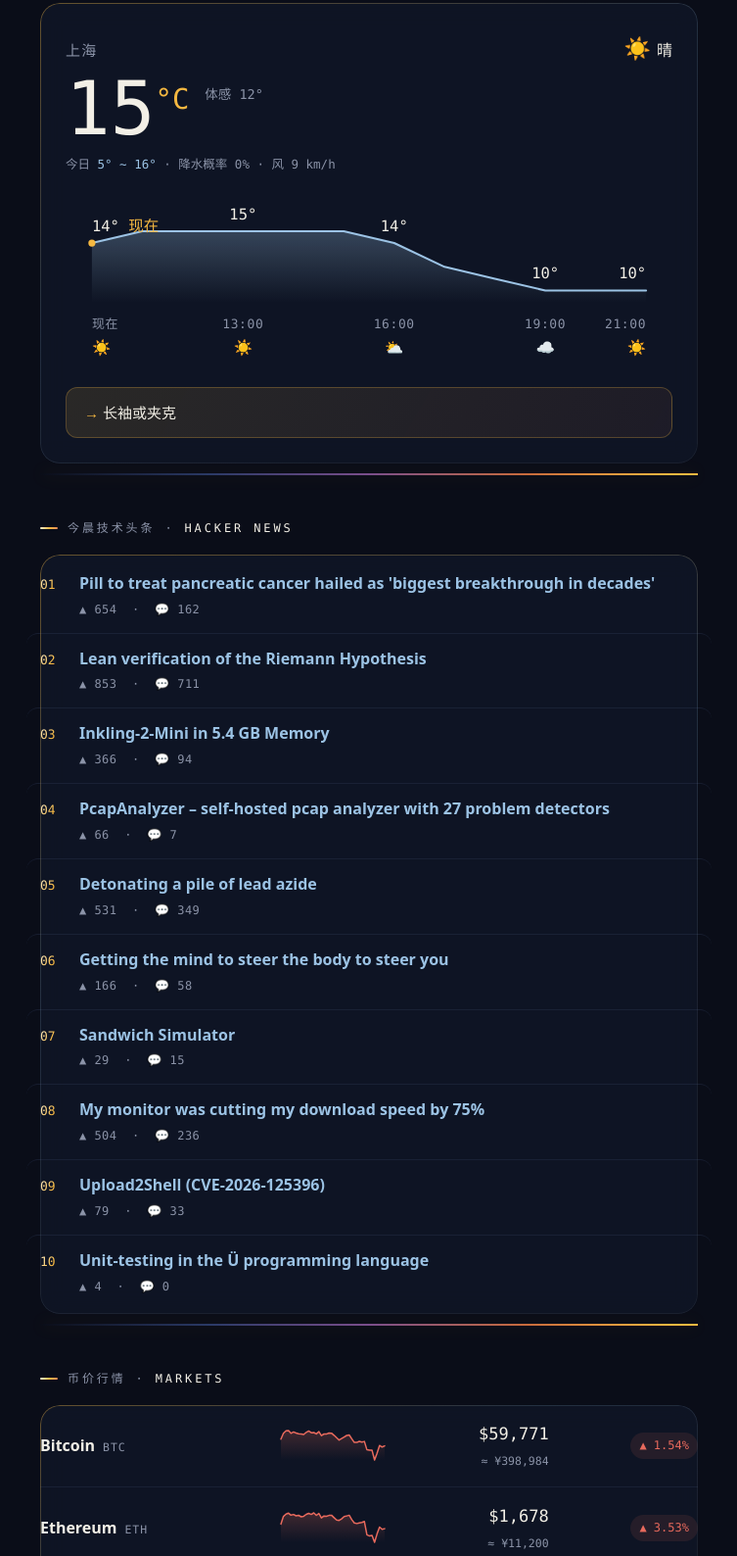
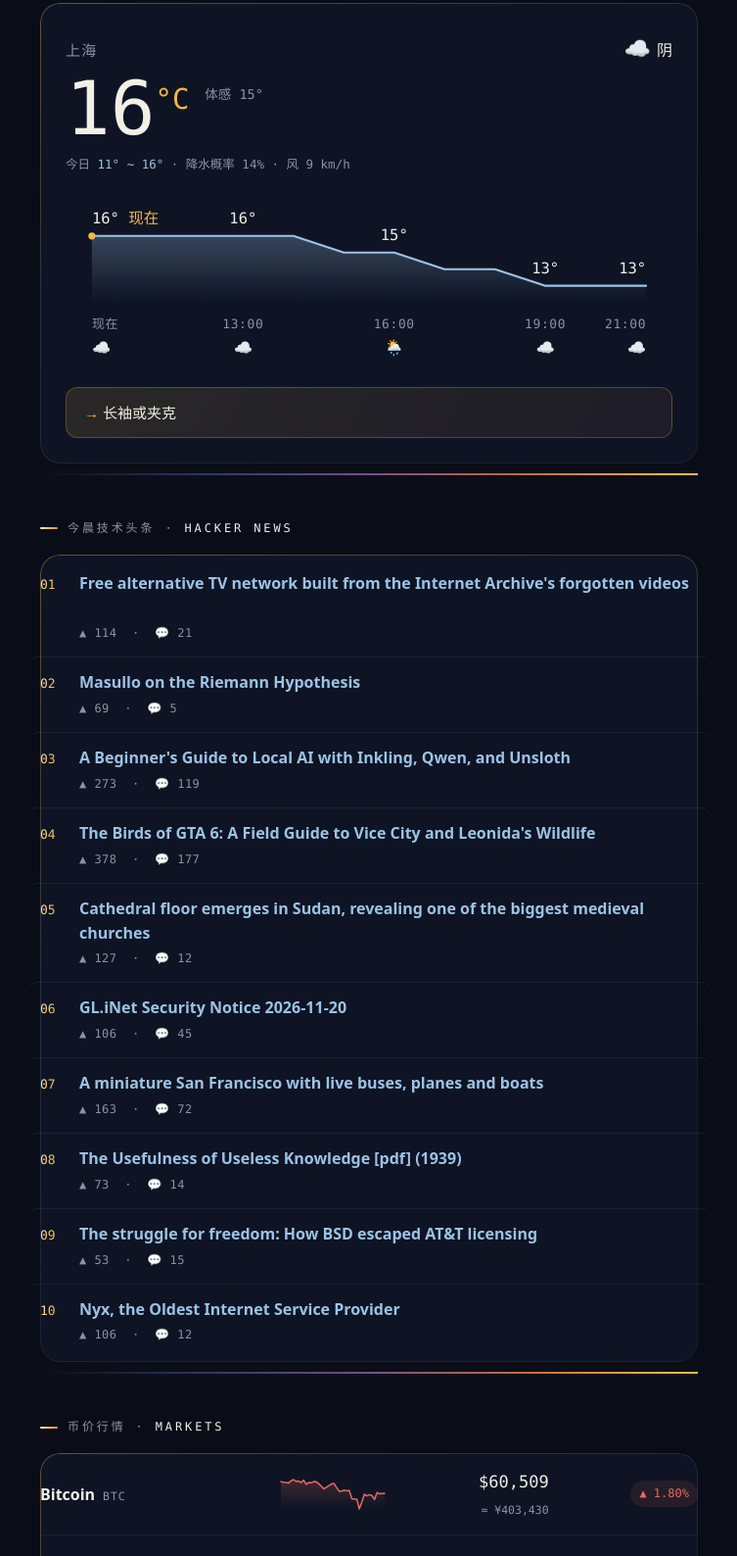
Before and after one commit to szwnba/cyber-morning, a plain HTML site: page docs/index.html in a window 1280 px wide. Shown: the part 762-2350 px from the top of the page at 98% size, without its empty margins (263-1016 px from the left). Drawn offline with Linux system fonts and the light colour scheme.

Commit message:
📰 早安日报 2026-11-23

```diff
--- a/docs/index.html
+++ b/docs/index.html
@@ -5,7 +5,7 @@
 <meta name="viewport" content="width=device-width, initial-scale=1">
 <meta name="color-scheme" content="dark">
 <meta name="theme-color" content="#0a0d18">
-<title>赛博早安 · 2026年11月22日星期日</title>
+<title>赛博早安 · 2026年11月23日星期一</title>
 <style>
 :root {
   --night: #0a0d18; --card: rgba(19, 26, 44, .62); --line: #232c44;
@@ -198,7 +198,7 @@ footer .cols a { color: var(--ice); }
 <figure class="hero" style="background:linear-gradient(180deg,#0a0d18,#2b3a67 60%,#c86b3c)">
         <span class="brand">赛博早安 · CYBER MORNING</span>
         <figcaption class="hero-cap">
-          <p class="hero-date"><span class="diamond">◈</span> 2026年11月22日星期日 <span class="pct">· 第 326 天 / 365 · 已过 89%</span></p>
+          <p class="hero-date"><span class="diamond">◈</span> 2026年11月23日星期一 <span class="pct">· 第 327 天 / 365 · 已过 90%</span></p>
           <h1>早安</h1>
         </figcaption>
       </figure>
@@ -208,80 +208,80 @@ footer .cols a { color: var(--ice); }
 <section><p class="eyebrow">你头顶的天 · <b>WEATHER</b></p><div class="card">
       <div class="wx-head">
         <span class="wx-city">上海</span>
-        <span class="wx-desc"><span class="icon">☀️</span>晴</span>
+        <span class="wx-desc"><span class="icon">☁️</span>阴</span>
       </div>
       <div class="wx-main">
-        <span class="wx-temp">15<sup>°C</sup></span>
-        <span class="wx-feels">体感 12°</span>
+        <span class="wx-temp">16<sup>°C</sup></span>
+        <span class="wx-feels">体感 15°</span>
       </div>
-      <p class="wx-sub">今日 <i>5° ~ 16°</i> · 降水概率 0% · 风 9 km/h</p>
+      <p class="wx-sub">今日 <i>11° ~ 16°</i> · 降水概率 14% · 风 9 km/h</p>
       <svg class="hours" viewBox="0 0 600 172" role="img" aria-label="未来12小时温度曲线">
     <defs><linearGradient id="hg" x1="0" y1="0" x2="0" y2="1">
       <stop offset="0" stop-color="#9cc3e5" stop-opacity=".28"/><stop offset="1" stop-color="#9cc3e5" stop-opacity="0"/>
     </linearGradient></defs>
-    <path d="M26,108 L26.0,49.4 L75.8,37.7 L125.6,37.7 L175.5,37.7 L225.3,37.7 L275.1,37.7 L324.9,49.4 L374.7,72.9 L424.5,84.6 L474.4,96.3 L524.2,96.3 L574.0,96.3 L574,108 Z" fill="url(#hg)"/>
-    <polyline points="26.0,49.4 75.8,37.7 125.6,37.7 175.5,37.7 225.3,37.7 275.1,37.7 324.9,49.4 374.7,72.9 424.5,84.6 474.4,96.3 524.2,96.3 574.0,96.3" fill="none" stroke="#9cc3e5" stroke-width="2" stroke-linecap="round" stroke-linejoin="round"/>
-    <circle cx="26" cy="49.42857142857143" r="3.5" fill="#f5b841"/>
+    <path d="M26,108 L26.0,42.4 L75.8,42.4 L125.6,42.4 L175.5,42.4 L225.3,42.4 L275.1,58.8 L324.9,58.8 L374.7,75.2 L424.5,75.2 L474.4,91.6 L524.2,91.6 L574.0,91.6 L574,108 Z" fill="url(#hg)"/>
+    <polyline points="26.0,42.4 75.8,42.4 125.6,42.4 175.5,42.4 225.3,42.4 275.1,58.8 324.9,58.8 374.7,75.2 424.5,75.2 474.4,91.6 524.2,91.6 574.0,91.6" fill="none" stroke="#9cc3e5" stroke-width="2" stroke-linecap="round" stroke-linejoin="round"/>
+    <circle cx="26" cy="42.39999999999999" r="3.5" fill="#f5b841"/>
 
-    <text x="26" y="37.42857142857143" text-anchor="start" class="cv">14° <tspan fill="#f5b841">现在</tspan></text>
+    <text x="26" y="30.39999999999999" text-anchor="start" class="cv">16° <tspan fill="#f5b841">现在</tspan></text>
     <text x="26" y="134" text-anchor="start" class="cl">现在</text>
-    <text x="26" y="158" text-anchor="start" class="ce">☀️</text>
-    <text x="175.45454545454547" y="25.714285714285722" text-anchor="middle" class="cv">15°</text>
+    <text x="26" y="158" text-anchor="start" class="ce">☁️</text>
+    <text x="175.45454545454547" y="30.39999999999999" text-anchor="middle" class="cv">16°</text>
     <text x="175.45454545454547" y="134" text-anchor="middle" class="cl">13:00</text>
-    <text x="175.45454545454547" y="158" text-anchor="middle" class="ce">☀️</text>
-    <text x="324.90909090909093" y="37.42857142857143" text-anchor="middle" class="cv">14°</text>
+    <text x="175.45454545454547" y="158" text-anchor="middle" class="ce">☁️</text>
+    <text x="324.90909090909093" y="46.800000000000004" text-anchor="middle" class="cv">15°</text>
     <text x="324.90909090909093" y="134" text-anchor="middle" class="cl">16:00</text>
-    <text x="324.90909090909093" y="158" text-anchor="middle" class="ce">⛅</text>
-    <text x="474.3636363636364" y="84.28571428571429" text-anchor="middle" class="cv">10°</text>
+    <text x="324.90909090909093" y="158" text-anchor="middle" class="ce">🌦️</text>
+    <text x="474.3636363636364" y="79.6" text-anchor="middle" class="cv">13°</text>
     <text x="474.3636363636364" y="134" text-anchor="middle" class="cl">19:00</text>
     <text x="474.3636363636364" y="158" text-anchor="middle" class="ce">☁️</text>
-    <text x="574" y="84.28571428571429" text-anchor="end" class="cv">10°</text>
+    <text x="574" y="79.6" text-anchor="end" class="cv">13°</text>
     <text x="574" y="134" text-anchor="end" class="cl">21:00</text>
-    <text x="574" y="158" text-anchor="end" class="ce">☀️</text>
+    <text x="574" y="158" text-anchor="end" class="ce">☁️</text>
   </svg>
       <p class="advice">长袖或夹克</p>
     </div></section>
 <div class="spectrum" role="presentation"></div>
 <section><p class="eyebrow">今晨技术头条 · <b>HACKER NEWS</b></p><ol class="card news">
       <li><div>
-        <p class="t"><a href="https://www.theguardian.com/society/2026/nov/20/pill-pancreatic-cancer-breakthrough-daraxonrasib" target="_blank" rel="noopener">Pill to treat pancreatic cancer hailed as &#39;biggest breakthrough in decades&#39;</a></p>
-        <p class="m">▲ 654 &nbsp;·&nbsp; 💬 162</p>
+        <p class="t"><a href="https://spelunkr.tv" target="_blank" rel="noopener">Free alternative TV network built from the Internet Archive&#39;s forgotten videos</a></p>
+        <p class="m">▲ 114 &nbsp;·&nbsp; 💬 21</p>
       </div></li>
 <li><div>
-        <p class="t"><a href="https://leanprover-community.github.io/blog/posts/riemann-hypothesis/" target="_blank" rel="noopener">Lean verification of the Riemann Hypothesis</a></p>
-        <p class="m">▲ 853 &nbsp;·&nbsp; 💬 711</p>
+        <p class="t"><a href="https://johncarlosbaez.wordpress.com/2026/11/22/masullo-on-the-riemann-hypothesis/" target="_blank" rel="noopener">Masullo on the Riemann Hypothesis</a></p>
+        <p class="m">▲ 69 &nbsp;·&nbsp; 💬 5</p>
       </div></li>
 <li><div>
-        <p class="t"><a href="https://github.com/ShinMegamiBoson/lookatmyquant" target="_blank" rel="noopener">Inkling-2-Mini in 5.4 GB Memory</a></p>
-        <p class="m">▲ 366 &nbsp;·&nbsp; 💬 94</p>
+        <p class="t"><a href="https://www.gpupartner.com/blog/beginners-guide-local-ai-inkling-qwen-unsloth" target="_blank" rel="noopener">A Beginner&#39;s Guide to Local AI with Inkling, Qwen, and Unsloth</a></p>
+        <p class="m">▲ 273 &nbsp;·&nbsp; 💬 119</p>
       </div></li>
 <li><div>
-        <p class="t"><a href="https://github.com/sebaandrada-cell/PcapAnalyzer" target="_blank" rel="noopener">PcapAnalyzer – self-hosted pcap analyzer with 27 problem detectors</a></p>
-        <p class="m">▲ 66 &nbsp;·&nbsp; 💬 7</p>
+        <p class="t"><a href="https://www.audubon.org/magazine/birds-of-gta-6-field-guide-vice-city-wildlife" target="_blank" rel="noopener">The Birds of GTA 6: A Field Guide to Vice City and Leonida&#39;s Wildlife</a></p>
+        <p class="m">▲ 378 &nbsp;·&nbsp; 💬 177</p>
       </div></li>
 <li><div>
-        <p class="t"><a href="https://www.science.org/content/blog-post/detonating-huge-pile-lead-azide-really" target="_blank" rel="noopener">Detonating a pile of lead azide</a></p>
-        <p class="m">▲ 531 &nbsp;·&nbsp; 💬 349</p>
+        <p class="t"><a href="https://apnews.com/article/sudan-antiquities-nubia-cathedral-1b16f67da881ee5592de4481ee55c527" target="_blank" rel="noopener">Cathedral floor emerges in Sudan, revealing one of the biggest medieval churches</a></p>
+        <p class="m">▲ 127 &nbsp;·&nbsp; 💬 12</p>
       </div></li>
 <li><div>
-        <p class="t"><a href="https://notnottalmud.substack.com/p/getting-the-mind-to-steer-the-body" target="_blank" rel="noopener">Getting the mind to steer the body to steer you</a></p>
-        <p class="m">▲ 166 &nbsp;·&nbsp; 💬 58</p>
+        <p class="t"><a href="https://www.gl-inet.com/en-us/blogs/blog/glinet-security-notice-2026-11-20" target="_blank" rel="noopener">GL.iNet Security Notice 2026-11-20</a></p>
+        <p class="m">▲ 106 &nbsp;·&nbsp; 💬 45</p>
       </div></li>
 <li><div>
-        <p class="t"><a href="https://stulle.app/" target="_blank" rel="noopener">Sandwich Simulator</a></p>
-        <p class="m">▲ 29 &nbsp;·&nbsp; 💬 15</p>
+        <p class="t"><a href="https://smallsf.com/" target="_blank" rel="noopener">A miniature San Francisco with live buses, planes and boats</a></p>
+        <p class="m">▲ 163 &nbsp;·&nbsp; 💬 72</p>
       </div></li>
 <li><div>
-        <p class="t"><a href="https://blog.tymscar.com/posts/studiodisplayethernet/" target="_blank" rel="noopener">My monitor was cutting my download speed by 75%</a></p>
-        <p class="m">▲ 504 &nbsp;·&nbsp; 💬 236</p>
+        <p class="t"><a href="https://www.ias.edu/sites/default/files/library/UsefulnessHarpers.pdf" target="_blank" rel="noopener">The Usefulness of Useless Knowledge [pdf] (1939)</a></p>
+        <p class="m">▲ 73 &nbsp;·&nbsp; 💬 14</p>
       </div></li>
 <li><div>
-        <p class="t"><a href="https://pwn.ai/upload2shell" target="_blank" rel="noopener">Upload2Shell (CVE-2026-125396)</a></p>
-        <p class="m">▲ 79 &nbsp;·&nbsp; 💬 33</p>
+        <p class="t"><a href="https://fosscomics.com/posts/16.%20BSD%20Unix%20Part%206%20-%20The%20Struggle%20for%20Freedom/" target="_blank" rel="noopener">The struggle for freedom: How BSD escaped AT&amp;T licensing</a></p>
+        <p class="m">▲ 53 &nbsp;·&nbsp; 💬 15</p>
       </div></li>
 <li><div>
-        <p class="t"><a href="https://panzerschrek.github.io/U-00DC-Sprache-site/2026/11/18/unit-testing.html" target="_blank" rel="noopener">Unit-testing in the Ü programming language</a></p>
-        <p class="m">▲ 4 &nbsp;·&nbsp; 💬 0</p>
+        <p class="t"><a href="https://nyx.net/" target="_blank" rel="noopener">Nyx, the Oldest Internet Service Provider</a></p>
+        <p class="m">▲ 106 &nbsp;·&nbsp; 💬 12</p>
       </div></li>
     </ol></section>
 <div class="spectrum" role="presentation"></div>
@@ -292,11 +292,11 @@ footer .cols a { color: var(--ice); }
     <defs><linearGradient id="sg0" x1="0" y1="0" x2="0" y2="1">
       <stop offset="0" stop-color="#e86a5d" stop-opacity=".22"/><stop offset="1" stop-color="#e86a5d" stop-opacity="0"/>
     </linearGradient></defs>
-    <polygon points="2,32 2.0,10.7 4.6,4.8 7.2,2.3 9.8,2.0 12.3,4.8 14.9,3.4 17.5,4.5 20.1,5.2 22.7,5.5 25.3,6.0 27.9,3.8 30.4,2.4 33.0,4.2 35.6,4.0 38.2,5.4 40.8,3.1 43.4,7.1 46.0,5.5 48.5,5.6 51.1,4.5 53.7,4.7 56.3,6.8 58.9,9.3 61.5,11.7 64.0,10.2 66.6,8.6 69.2,7.0 71.8,6.5 74.4,10.4 77.0,14.1 79.6,14.1 82.1,13.0 84.7,13.8 87.3,13.1 89.9,21.6 92.5,22.1 95.1,22.1 97.7,32.0 100.2,25.2 102.8,17.2 105.4,18.8 108.0,17.6 108,32" fill="url(#sg0)"/>
-    <polyline points="2.0,10.7 4.6,4.8 7.2,2.3 9.8,2.0 12.3,4.8 14.9,3.4 17.5,4.5 20.1,5.2 22.7,5.5 25.3,6.0 27.9,3.8 30.4,2.4 33.0,4.2 35.6,4.0 38.2,5.4 40.8,3.1 43.4,7.1 46.0,5.5 48.5,5.6 51.1,4.5 53.7,4.7 56.3,6.8 58.9,9.3 61.5,11.7 64.0,10.2 66.6,8.6 69.2,7.0 71.8,6.5 74.4,10.4 77.0,14.1 79.6,14.1 82.1,13.0 84.7,13.8 87.3,13.1 89.9,21.6 92.5,22.1 95.1,22.1 97.7,32.0 100.2,25.2 102.8,17.2 105.4,18.8 108.0,17.6" fill="none" stroke="#e86a5d" stroke-width="1.5" stroke-linecap="round" stroke-linejoin="round"/>
+    <polygon points="2,32 2.0,4.1 4.6,4.8 7.2,5.1 9.8,5.6 12.3,3.3 14.9,2.0 17.5,3.8 20.1,3.6 22.7,5.0 25.3,2.6 27.9,6.8 30.4,5.1 33.0,5.2 35.6,4.1 38.2,4.3 40.8,6.4 43.4,9.0 46.0,11.4 48.5,9.8 51.1,8.2 53.7,6.6 56.3,6.1 58.9,10.1 61.5,13.9 64.0,13.9 66.6,12.7 69.2,13.6 71.8,12.9 74.4,21.4 77.0,21.9 79.6,21.9 82.1,32.0 84.7,25.1 87.3,17.0 89.9,18.6 92.5,17.4 95.1,18.5 97.7,22.3 100.2,15.2 102.8,16.5 105.4,16.2 108.0,15.9 108,32" fill="url(#sg0)"/>
+    <polyline points="2.0,4.1 4.6,4.8 7.2,5.1 9.8,5.6 12.3,3.3 14.9,2.0 17.5,3.8 20.1,3.6 22.7,5.0 25.3,2.6 27.9,6.8 30.4,5.1 33.0,5.2 35.6,4.1 38.2,4.3 40.8,6.4 43.4,9.0 46.0,11.4 48.5,9.8 51.1,8.2 53.7,6.6 56.3,6.1 58.9,10.1 61.5,13.9 64.0,13.9 66.6,12.7 69.2,13.6 71.8,12.9 74.4,21.4 77.0,21.9 79.6,21.9 82.1,32.0 84.7,25.1 87.3,17.0 89.9,18.6 92.5,17.4 95.1,18.5 97.7,22.3 100.2,15.2 102.8,16.5 105.4,16.2 108.0,15.9" fill="none" stroke="#e86a5d" stroke-width="1.5" stroke-linecap="round" stroke-linejoin="round"/>
   </svg></td>
-        <td class="coin-price">$59,771<span class="coin-cny">≈ ¥398,984</span></td>
-        <td class="chg up"><span>▲ 1.54%</span></td>
+        <td class="coin-price">$60,509<span class="coin-cny">≈ ¥403,430</span></td>
+        <td class="chg up"><span>▲ 1.80%</span></td>
       </tr>
 <tr>
         <td><span class="coin-name">Ethereum</span><span class="coin-symbol">ETH</span></td>
@@ -304,11 +304,11 @@ footer .cols a { color: var(--ice); }
     <defs><linearGradient id="sg1" x1="0" y1="0" x2="0" y2="1">
       <stop offset="0" stop-color="#e86a5d" stop-opacity=".22"/><stop offset="1" stop-color="#e86a5d" stop-opacity="0"/>
     </linearGradient></defs>
-    <polygon points="2,32 2.0,13.4 4.6,5.6 7.2,3.3 9.8,2.3 12.3,4.3 14.9,3.6 17.5,5.0 20.1,4.5 22.7,6.0 25.3,5.4 27.9,3.5 30.4,2.5 33.0,3.6 35.6,2.0 38.2,4.5 40.8,2.6 43.4,7.2 46.0,5.2 48.5,5.5 51.1,4.6 53.7,4.4 56.3,6.9 58.9,9.3 61.5,9.7 64.0,8.1 66.6,5.8 69.2,5.1 71.8,4.4 74.4,8.9 77.0,12.2 79.6,12.9 82.1,12.2 84.7,11.7 87.3,10.8 89.9,24.4 92.5,25.6 95.1,25.0 97.7,32.0 100.2,23.6 102.8,16.5 105.4,18.8 108.0,18.1 108,32" fill="url(#sg1)"/>
-    <polyline points="2.0,13.4 4.6,5.6 7.2,3.3 9.8,2.3 12.3,4.3 14.9,3.6 17.5,5.0 20.1,4.5 22.7,6.0 25.3,5.4 27.9,3.5 30.4,2.5 33.0,3.6 35.6,2.0 38.2,4.5 40.8,2.6 43.4,7.2 46.0,5.2 48.5,5.5 51.1,4.6 53.7,4.4 56.3,6.9 58.9,9.3 61.5,9.7 64.0,8.1 66.6,5.8 69.2,5.1 71.8,4.4 74.4,8.9 77.0,12.2 79.6,12.9 82.1,12.2 84.7,11.7 87.3,10.8 89.9,24.4 92.5,25.6 95.1,25.0 97.7,32.0 100.2,23.6 102.8,16.5 105.4,18.8 108.0,18.1" fill="none" stroke="#e86a5d" stroke-width="1.5" stroke-linecap="round" stroke-linejoin="round"/>
+    <polygon points="2,32 2.0,5.0 4.6,4.5 7.2,6.0 9.8,5.4 12.3,3.5 14.9,2.5 17.5,3.6 20.1,2.0 22.7,4.5 25.3,2.6 27.9,7.2 30.4,5.2 33.0,5.5 35.6,4.6 38.2,4.4 40.8,6.9 43.4,9.3 46.0,9.7 48.5,8.1 51.1,5.8 53.7,5.1 56.3,4.4 58.9,8.9 61.5,12.2 64.0,12.9 66.6,12.2 69.2,11.7 71.8,10.8 74.4,24.4 77.0,25.6 79.6,25.0 82.1,32.0 84.7,23.6 87.3,16.5 89.9,18.8 92.5,18.1 95.1,18.4 97.7,21.6 100.2,14.8 102.8,16.4 105.4,15.2 108.0,14.6 108,32" fill="url(#sg1)"/>
+    <polyline points="2.0,5.0 4.6,4.5 7.2,6.0 9.8,5.4 12.3,3.5 14.9,2.5 17.5,3.6 20.1,2.0 22.7,4.5 25.3,2.6 27.9,7.2 30.4,5.2 33.0,5.5 35.6,4.6 38.2,4.4 40.8,6.9 43.4,9.3 46.0,9.7 48.5,8.1 51.1,5.8 53.7,5.1 56.3,4.4 58.9,8.9 61.5,12.2 64.0,12.9 66.6,12.2 69.2,11.7 71.8,10.8 74.4,24.4 77.0,25.6 79.6,25.0 82.1,32.0 84.7,23.6 87.3,16.5 89.9,18.8 92.5,18.1 95.1,18.4 97.7,21.6 100.2,14.8 102.8,16.4 105.4,15.2 108.0,14.6" fill="none" stroke="#e86a5d" stroke-width="1.5" stroke-linecap="round" stroke-linejoin="round"/>
   </svg></td>
-        <td class="coin-price">$1,678<span class="coin-cny">≈ ¥11,200</span></td>
-        <td class="chg up"><span>▲ 3.53%</span></td>
+        <td class="coin-price">$1,702<span class="coin-cny">≈ ¥11,353</span></td>
+        <td class="chg up"><span>▲ 2.05%</span></td>
       </tr>
 <tr>
         <td><span class="coin-name">Solana</span><span class="coin-symbol">SOL</span></td>
@@ -316,20 +316,20 @@ footer .cols a { color: var(--ice); }
     <defs><linearGradient id="sg2" x1="0" y1="0" x2="0" y2="1">
       <stop offset="0" stop-color="#e86a5d" stop-opacity=".22"/><stop offset="1" stop-color="#e86a5d" stop-opacity="0"/>
     </linearGradient></defs>
-    <polygon points="2,32 2.0,24.3 4.6,15.3 7.2,12.5 9.8,9.6 12.3,13.4 14.9,11.9 17.5,13.6 20.1,14.2 22.7,15.2 25.3,15.3 27.9,14.0 30.4,11.9 33.0,12.3 35.6,9.6 38.2,9.5 40.8,6.3 43.4,10.6 46.0,7.1 48.5,4.8 51.1,2.2 53.7,2.0 56.3,5.0 58.9,7.0 61.5,8.8 64.0,7.0 66.6,3.6 69.2,3.8 71.8,2.0 74.4,6.1 77.0,11.0 79.6,11.5 82.1,9.5 84.7,11.6 87.3,13.8 89.9,20.2 92.5,20.9 95.1,21.6 97.7,32.0 100.2,23.9 102.8,15.5 105.4,16.1 108.0,16.7 108,32" fill="url(#sg2)"/>
-    <polyline points="2.0,24.3 4.6,15.3 7.2,12.5 9.8,9.6 12.3,13.4 14.9,11.9 17.5,13.6 20.1,14.2 22.7,15.2 25.3,15.3 27.9,14.0 30.4,11.9 33.0,12.3 35.6,9.6 38.2,9.5 40.8,6.3 43.4,10.6 46.0,7.1 48.5,4.8 51.1,2.2 53.7,2.0 56.3,5.0 58.9,7.0 61.5,8.8 64.0,7.0 66.6,3.6 69.2,3.8 71.8,2.0 74.4,6.1 77.0,11.0 79.6,11.5 82.1,9.5 84.7,11.6 87.3,13.8 89.9,20.2 92.5,20.9 95.1,21.6 97.7,32.0 100.2,23.9 102.8,15.5 105.4,16.1 108.0,16.7" fill="none" stroke="#e86a5d" stroke-width="1.5" stroke-linecap="round" stroke-linejoin="round"/>
+    <polygon points="2,32 2.0,13.6 4.6,14.2 7.2,15.2 9.8,15.3 12.3,14.0 14.9,11.9 17.5,12.3 20.1,9.6 22.7,9.5 25.3,6.3 27.9,10.6 30.4,7.1 33.0,4.8 35.6,2.2 38.2,2.0 40.8,5.0 43.4,7.0 46.0,8.8 48.5,7.0 51.1,3.6 53.7,3.8 56.3,2.0 58.9,6.1 61.5,11.0 64.0,11.5 66.6,9.5 69.2,11.6 71.8,13.8 74.4,20.2 77.0,20.9 79.6,21.6 82.1,32.0 84.7,23.9 87.3,15.5 89.9,16.1 92.5,16.7 95.1,17.0 97.7,21.2 100.2,15.6 102.8,17.7 105.4,16.8 108.0,16.6 108,32" fill="url(#sg2)"/>
+    <polyline points="2.0,13.6 4.6,14.2 7.2,15.2 9.8,15.3 12.3,14.0 14.9,11.9 17.5,12.3 20.1,9.6 22.7,9.5 25.3,6.3 27.9,10.6 30.4,7.1 33.0,4.8 35.6,2.2 38.2,2.0 40.8,5.0 43.4,7.0 46.0,8.8 48.5,7.0 51.1,3.6 53.7,3.8 56.3,2.0 58.9,6.1 61.5,11.0 64.0,11.5 66.6,9.5 69.2,11.6 71.8,13.8 74.4,20.2 77.0,20.9 79.6,21.6 82.1,32.0 84.7,23.9 87.3,15.5 89.9,16.1 92.5,16.7 95.1,17.0 97.7,21.2 100.2,15.6 102.8,17.7 105.4,16.8 108.0,16.6" fill="none" stroke="#e86a5d" stroke-width="1.5" stroke-linecap="round" stroke-linejoin="round"/>
   </svg></td>
-        <td class="coin-price">$70.06<span class="coin-cny">≈ ¥468</span></td>
-        <td class="chg up"><span>▲ 1.86%</span></td>
+        <td class="coin-price">$70.03<span class="coin-cny">≈ ¥467</span></td>
+        <td class="chg up"><span>▲ 0.77%</span></td>
       </tr>
     </table></section>
 <div class="spectrum" role="presentation"></div>
 <section><p class="eyebrow">今日一诗 · <b>POETRY</b></p><div class="poem">
       <p class="orn">❝</p>
       <blockquote>
-        CANTO THE FIRST.<br><br>The Serfs are glad through Lara&#39;s wide domain,<br>And Slavery half forgets her feudal chain;
+        1<br>AFTER all, not to create only, or found only,<br>But to bring, perhaps from afar, what is already founded,<br>To give it our own identity, average, limitless, free;
       </blockquote>
-      <p class="by">George Gordon, Lord Byron,《Lara》</p>
+      <p class="by">Walt Whitman,《Song of the Exposition》</p>
     </div></section>
 </main>
 <footer>
@@ -347,7 +347,7 @@ footer .cols a { color: var(--ice); }
   <p class="cols">
     赛博早安 · 一份自动生成的晨报<br>
     信号来源:NASA APOD / Open-Meteo / HackerNews / CoinGecko / PoetryDB<br>
-    生成于 2026/11/22 10:27(北京时间)
+    生成于 2026/11/23 10:56(北京时间)
   </p>
 </footer>
 </body>
```
